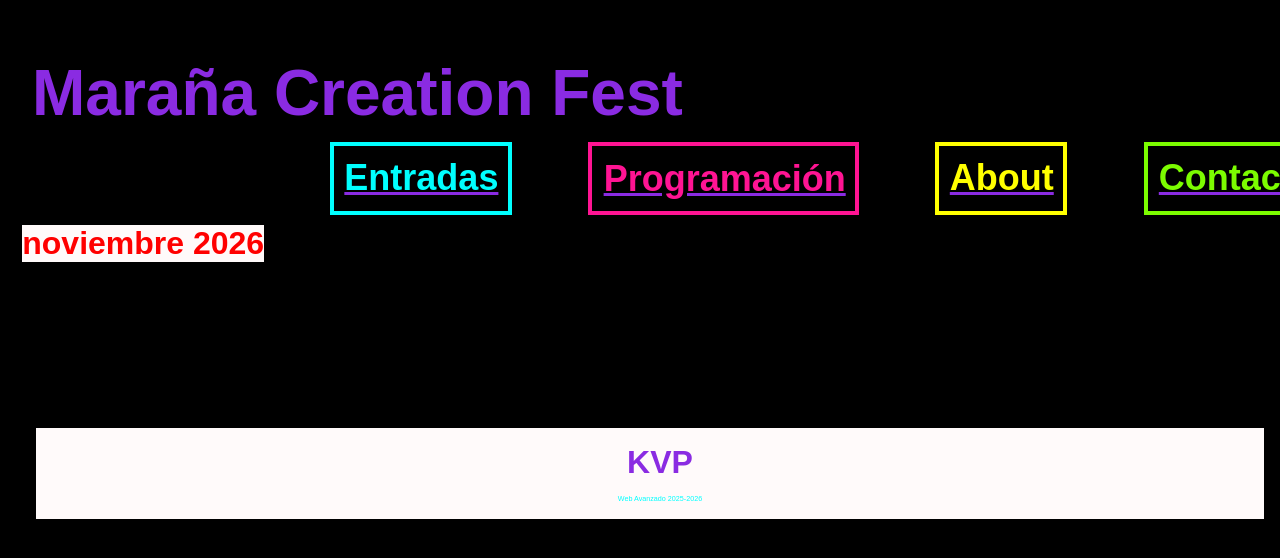
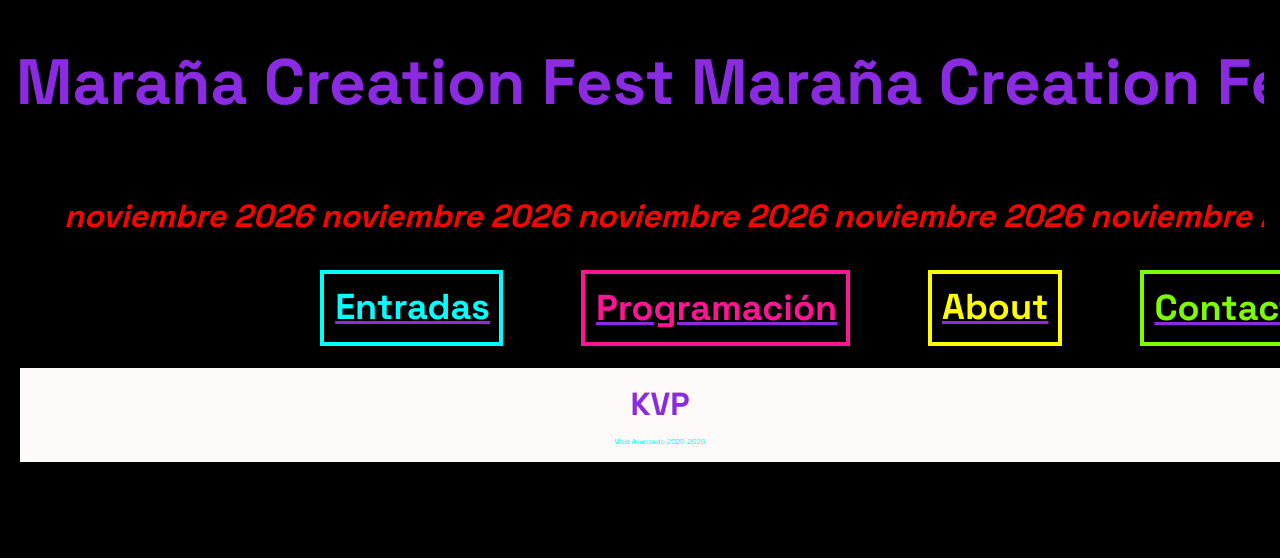
Before and after one commit to kaleivillarprado/festival, a plain HTML site: page index.html in a window 1280 px wide. Shown: the top 558 px of the page. Drawn offline with Linux system fonts and the light colour scheme.

Commit message:
header dev

```diff
--- a/css/base.css
+++ b/css/base.css
@@ -118,6 +118,11 @@ cite {
     color: var(--other);
 }
 
+div > article
+{
+  background-color: var(--background);
+}
+
 footer {
     background-color: transparent;
     color: var(--admission);
@@ -175,8 +180,10 @@ h3 {
 }
 .noviembre {
     color: var(--other);
-    background-color: var(--background);
-    width: auto;
+    width: 100%;
+    font-style: italic;
+    padding: 0.5em;
+    margin: 1em;
 }
 
 h4 {
@@ -200,6 +207,7 @@ img {
     display:grid;
     margin: auto;
 }
+
 
 main {
     display:block;
@@ -265,3 +273,29 @@ p {
   background-color: var(--admission);
   border-left: 10px solid var(--resources);
 }
+
+/*carrusel*/
+
+.carrusel-texto {
+  width: 100%;
+  overflow: hidden;
+  position: relative;
+}
+
+.slide {
+  width: 100%;
+  white-space: nowrap;
+}
+
+.carrusel-texto .slide {
+  animation:infinite 90s;
+}
+
+@keyframes slide {
+  0% {
+    transform: translateX(0);
+  }
+  100% {
+    transform: translateX(-100%);
+}
+}
--- a/index.html
+++ b/index.html
@@ -12,15 +12,19 @@
     <link rel="icon" type="image/png" sizes="apple-touch-icon" href="Assets/Favicons/apple-touch-icon.png">
     <link rel="preconnect" href="https://fonts.googleapis.com">
     <link rel="preconnect" href="https://fonts.gstatic.com" crossorigin>
+    <link href="https://fonts.googleapis.com/css2?family=Space+Grotesk:wght@300..700&display=swap" rel="stylesheet">
   </head>
 
 <body>
 
  <header>
-    <header>
-    <section class="cover" id="landing">
-        <h1 class="title">Maraña Creation Fest</h1>
+    <section class="carrusel-texto" id="landing">
+      <div class="slide">
+        <h1>Maraña Creation Fest Maraña Creation Fest Maraña Creation Fest Maraña Creation Fest Maraña Creation Fest Maraña Creation Fest Maraña Creation Fest Maraña Creation Fest Maraña Creation Fest Fest Maraña Creation Fest Maraña Creation Fest Maraña Creation Fest Maraña Creation Fest Maraña Creation Fest Maraña Creation Fest Maraña Creation Fest Maraña Creation Fest</h1>
+      <h3 class="noviembre">noviembre 2026 noviembre 2026 noviembre 2026 noviembre 2026 noviembre 2026 noviembre 2026 noviembre 2026 noviembre 2026 noviembre 2026 noviembre 2026 noviembre 2026 noviembre 2026 noviembre 2026 noviembre 2026 noviembre 2026 noviembre 2026 noviembre 2026 noviembre 2026 noviembre 2026 noviembre 2026 noviembre 2026 noviembre 2026noviembre 2026 noviembre 2026 noviembre 2026 noviembre 2026 noviembre 2026 noviembre 2026 noviembre 2026 noviembre 2026 noviembre 2026 noviembre 2026 noviembre 2026 noviembre 2026 noviembre 2026 noviembre 2026 noviembre 2026 noviembre 2026 noviembre 2026 noviembre 2026 noviembre 2026 noviembre 2026 noviembre 2026 noviembre 2026</h3>
+      </div>
     </section>
+
     <div>
     <nav class="menu" id="menu">
         <i class="fas fa-bars" onclick="openMenu()"></i>
@@ -36,10 +40,8 @@
 </header>
 
 <main>
-  <h3 class="noviembre">noviembre 2026</h3>
-    <article>
 
-    </article>
+
 
   <footer>
     <div>
```
